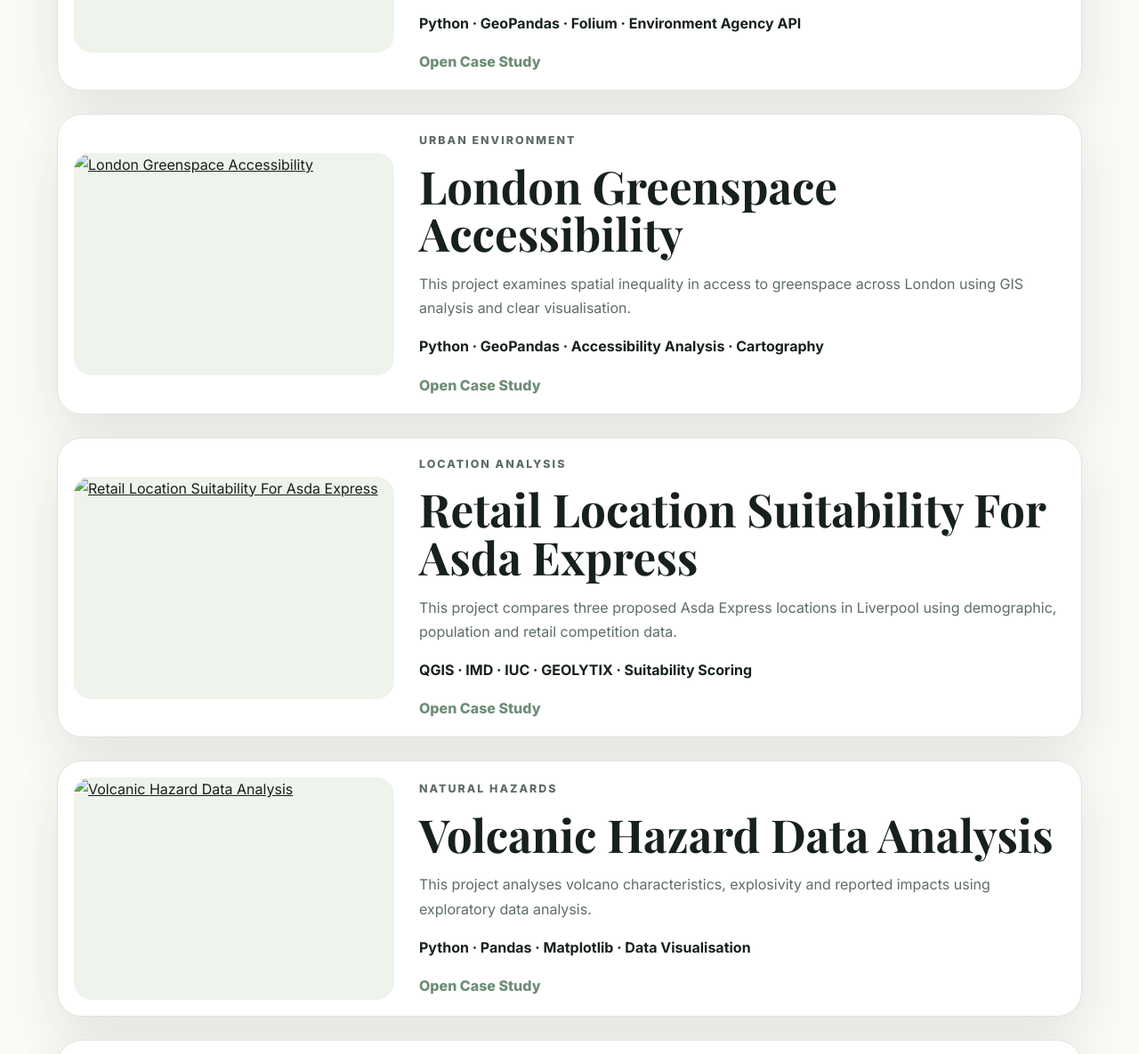
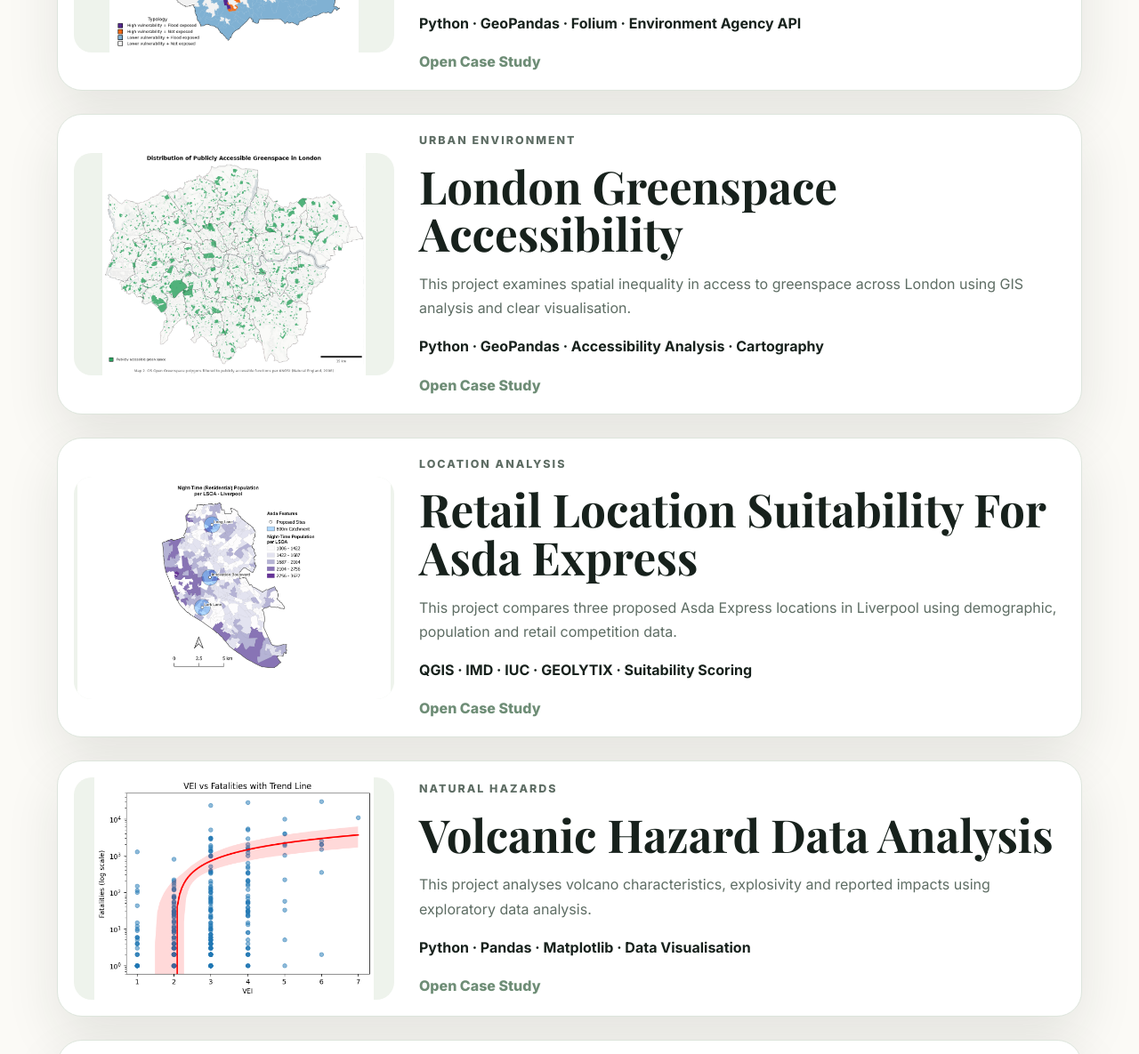
Before and after one commit to erinmwilson6/Portfolio, a plain HTML site: page projects.html in a window 1280 px wide. Shown: the part 755-1940 px from the top of the page at 89% size. Drawn offline with nearby package versions, Linux system fonts and the light colour scheme.

Commit message:
Update image paths in projects.html

```diff
--- a/projects.html
+++ b/projects.html
@@ -27,19 +27,19 @@
 
 <section class="page-hero reveal"><p class="label">Portfolio</p><h1>Projects</h1><p>Each project is presented as a study of a spatial question, with attention to the data, methods, visual outputs and interpretation.</p></section>
 <section class="section project-list"><article class="project-row reveal">
-  <a class="row-image" href="leeds-flood-risk.html"><img src="assets/Assignment1_envs456_9_0.png" alt="Leeds Flood Risk And Social Vulnerability"></a>
+  <a class="row-image" href="leeds-flood-risk.html"><img src="Assignment1_envs456_9_0.png" alt="Leeds Flood Risk And Social Vulnerability"></a>
   <div><p class="label">Environmental Risk</p><h2>Leeds Flood Risk And Social Vulnerability</h2><p>This project explores how flood monitoring infrastructure, flood communication areas and social vulnerability interact across Leeds.</p><p class="tools-line">Python · GeoPandas · Folium · Environment Agency API</p><a class="text-link" href="leeds-flood-risk.html">Open Case Study</a></div>
 </article><article class="project-row reveal">
-  <a class="row-image" href="london-greenspace-access.html"><img src="assets/envs456_assignment2_16_0.png" alt="London Greenspace Accessibility"></a>
+  <a class="row-image" href="london-greenspace-access.html"><img src="envs456_assignment2_16_0.png" alt="London Greenspace Accessibility"></a>
   <div><p class="label">Urban Environment</p><h2>London Greenspace Accessibility</h2><p>This project examines spatial inequality in access to greenspace across London using GIS analysis and clear visualisation.</p><p class="tools-line">Python · GeoPandas · Accessibility Analysis · Cartography</p><a class="text-link" href="london-greenspace-access.html">Open Case Study</a></div>
 </article><article class="project-row reveal">
-  <a class="row-image" href="asda-location-suitability.html"><img src="assets/asda_4.png" alt="Retail Location Suitability For Asda Express"></a>
+  <a class="row-image" href="asda-location-suitability.html"><img src="asda_4.png" alt="Retail Location Suitability For Asda Express"></a>
   <div><p class="label">Location Analysis</p><h2>Retail Location Suitability For Asda Express</h2><p>This project compares three proposed Asda Express locations in Liverpool using demographic, population and retail competition data.</p><p class="tools-line">QGIS · IMD · IUC · GEOLYTIX · Suitability Scoring</p><a class="text-link" href="asda-location-suitability.html">Open Case Study</a></div>
 </article><article class="project-row reveal">
-  <a class="row-image" href="volcano-data-analysis.html"><img src="assets/Assignment1_19_0.png" alt="Volcanic Hazard Data Analysis"></a>
+  <a class="row-image" href="volcano-data-analysis.html"><img src="Assignment1_19_0.png" alt="Volcanic Hazard Data Analysis"></a>
   <div><p class="label">Natural Hazards</p><h2>Volcanic Hazard Data Analysis</h2><p>This project analyses volcano characteristics, explosivity and reported impacts using exploratory data analysis.</p><p class="tools-line">Python · Pandas · Matplotlib · Data Visualisation</p><a class="text-link" href="volcano-data-analysis.html">Open Case Study</a></div>
 </article><article class="project-row reveal">
-  <a class="row-image" href="volcano-machine-learning.html"><img src="assets/Assignment2_24_0.png" alt="Volcano Machine Learning Classification"></a>
+  <a class="row-image" href="volcano-machine-learning.html"><img src="Assignment2_24_0.png" alt="Volcano Machine Learning Classification"></a>
   <div><p class="label">Machine Learning</p><h2>Volcano Machine Learning Classification</h2><p>This project applies clustering and classification methods to volcanic hazard data to identify patterns in eruption characteristics.</p><p class="tools-line">Python · Scikit Learn · Clustering · Classification</p><a class="text-link" href="volcano-machine-learning.html">Open Case Study</a></div>
 </article></section>
 <section class="split-section reveal"><div><p class="label">In Progress</p><h2>Dissertation</h2></div><div class="panel"><p>My dissertation will focus on rainfall driven flood risk modelling using machine learning and UK climate projection data. This page is prepared so the project can be added cleanly once the analysis, maps and results are ready.</p></div></section>
```
